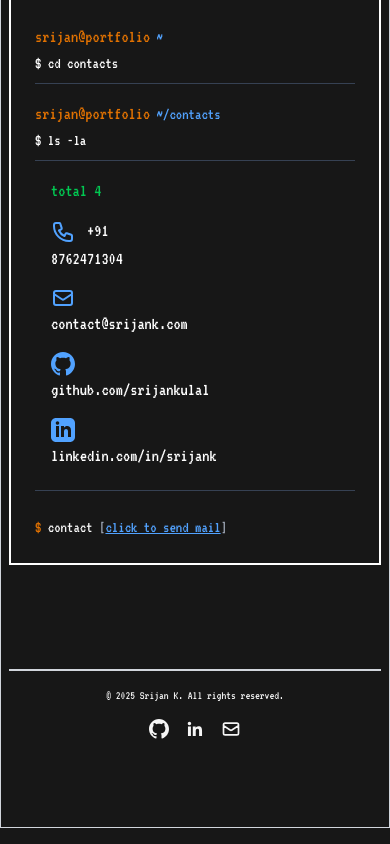
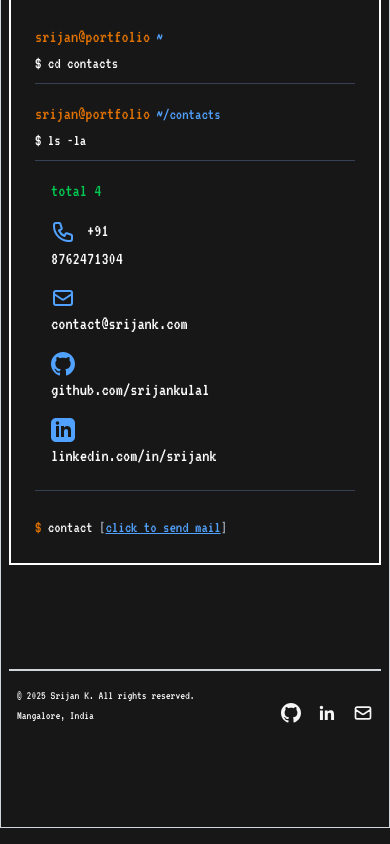
Before and after one commit to srijankulal/srijan-k, a Next.js app: page / in a window 390 px wide. Shown: the part 4936-5780 px from the top of the page. Built offline with nearby package versions, Linux system fonts and the light colour scheme.

Commit message:
location

```diff
--- a/src/components/Footer.tsx
+++ b/src/components/Footer.tsx
@@ -10,14 +10,15 @@
       transition={{ duration: 0.5 }}
     >
     <div className="container mx-auto px-2 sm:px-4">
-      <div className="flex flex-col md:flex-row justify-between items-center">
+      <div className="flex flex-row  justify-between items-center">
       <motion.div
         className="mb-4 md:mb-0"
         initial={{ opacity: 0 }}
         animate={{ opacity: 1 }}
         transition={{ delay: 0.2 }}
       >
-        <p className="text-xs sm:text-sm">© {new Date().getFullYear()} Srijan K. All rights reserved.</p>
+        <p className="text-xs sm:text-sm ">© {new Date().getFullYear()} Srijan K. All rights reserved.</p>
+        <p className="text-xs sm:text-sm mt-1">Mangalore, India</p>
       </motion.div>
       <div className="flex space-x-4 sm:space-x-6">
         {[
```
